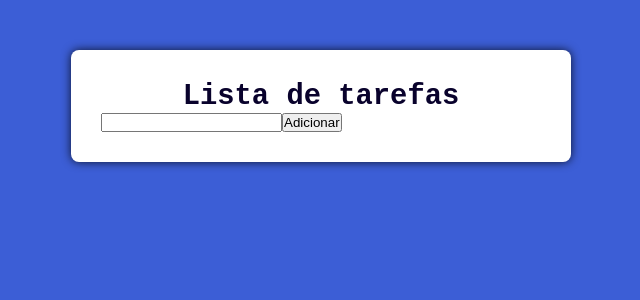
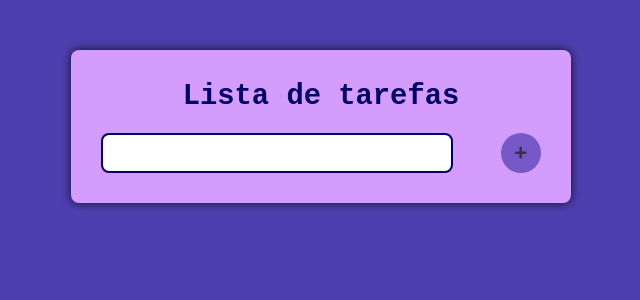
Before and after one commit to sidney-cardoso/todo_list, a React (Vite) app: page / in a window 1280 px wide. Shown: the top 300 px of the page, without its empty margins (319-959 px from the left). Built offline with nearby package versions, Linux system fonts and the light colour scheme.

Commit message:
Aplicando estilo no form

```diff
--- a/package.json
+++ b/package.json
@@ -10,7 +10,8 @@
   },
   "dependencies": {
     "react": "^18.2.0",
-    "react-dom": "^18.2.0"
+    "react-dom": "^18.2.0",
+    "react-icons": "^4.4.0"
   },
   "devDependencies": {
     "@types/react": "^18.0.17",
--- a/src/components/Main/index.jsx
+++ b/src/components/Main/index.jsx
@@ -1,5 +1,11 @@
 import React, { Component } from "react";
+
+import { FaPlus } from 'react-icons/fa'
+
 import './style.scss'
+
+
+
 export default class Main extends Component {
 
     state = {
@@ -16,9 +22,11 @@ export default class Main extends Component {
         return (
             <div className="main">
                 <h1>Lista de tarefas</h1>
-                <form action="#">
-                    <input onChange={this.handleChange} type="text" />
-                    <button type="submit">Adicionar</button>
+                <form action="#" className="form">
+                    <input onChange={this.handleChange} type="text" value={newTask} />
+                    <button type="submit">
+                        <FaPlus />
+                    </button>
                 </form>
             </div>
         )
--- a/src/components/Main/style.scss
+++ b/src/components/Main/style.scss
@@ -7,10 +7,51 @@
     max-width: 500px;
     border-radius: 8px;
     box-shadow: 0 0 10px rgba(0, 0, 0, .8);
+    background-color: globals.$form-color;
 
     h1 {
         text-align: center;
         font-size: 1.8rem;
         color: globals.$text-color;
     }
+
+    .form {
+        margin-top: 20px;
+        display: flex;
+        align-items: center;
+        justify-content: space-between;
+
+        input[type="text"] {
+            height: 40px;
+            padding: 0 20px;
+            font-size: 20px;
+            border: 2px solid globals.$text-color;
+            border-radius: 8px;
+            min-width: 80%;
+        }
+
+        button[type="submit"] {
+            border: none;
+            border-radius: 100%;
+            height: 40px;
+            width: 40px;
+            display: flex;
+            align-items: center;
+            justify-content: center;
+            background-color: globals.$bg-color;
+            opacity: .7;
+            cursor: pointer;
+            transition: opacity 1s;
+        }
+
+        button[type="submit"]:hover {
+            opacity: 1;
+
+        }
+
+        button[type="submit"]:active {
+            background-color: globals.$primary-color;
+        }
+    }
+
 }
--- a/src/globals.scss
+++ b/src/globals.scss
@@ -1,5 +1,8 @@
-$primary-color: #3c5ed6;
-$text-color: #09022c;
+$bg-color: #4f3eaf;
+$text-color: #000067;
+$form-color: #d49cfd;
+$primary-color: #ffcd50;
+$secondary-color: #e2e16d;
 
 * {
     margin: 0;
@@ -10,5 +13,5 @@ $text-color: #09022c;
 
 body {
     font-family: 'Courier New', Courier, monospace;
-    background-color: $primary-color;
+    background-color: $bg-color;
 }
```
Also changed, not shown: 1 other file (tests, documents, lock files or other folders).
